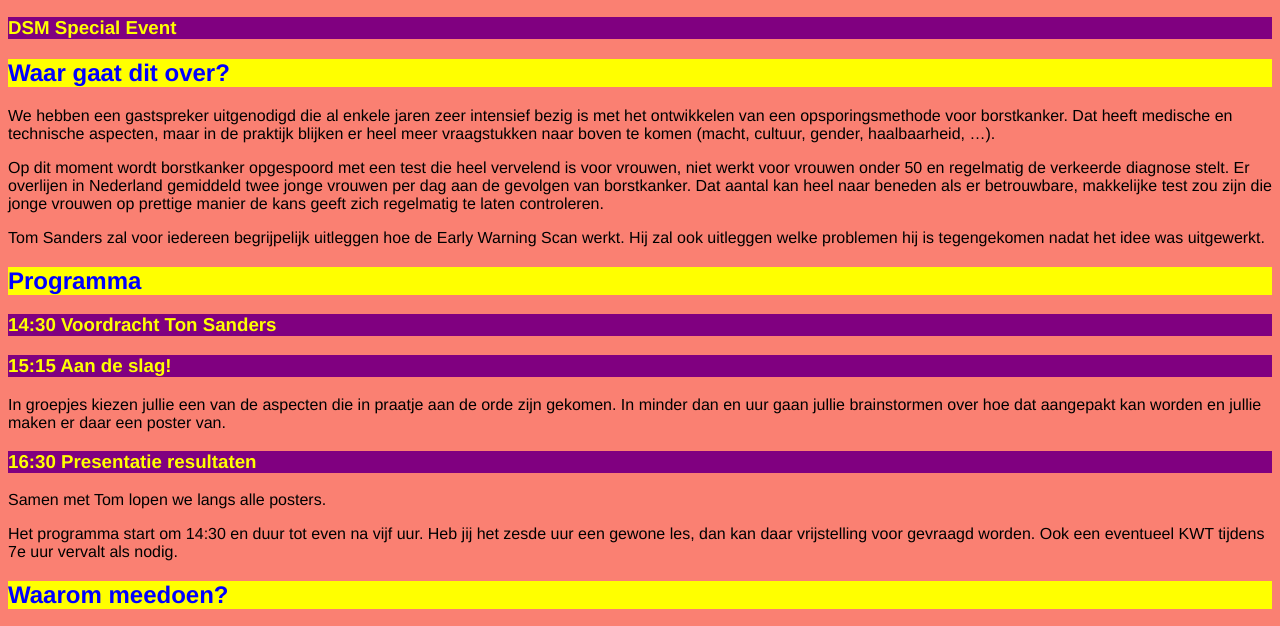
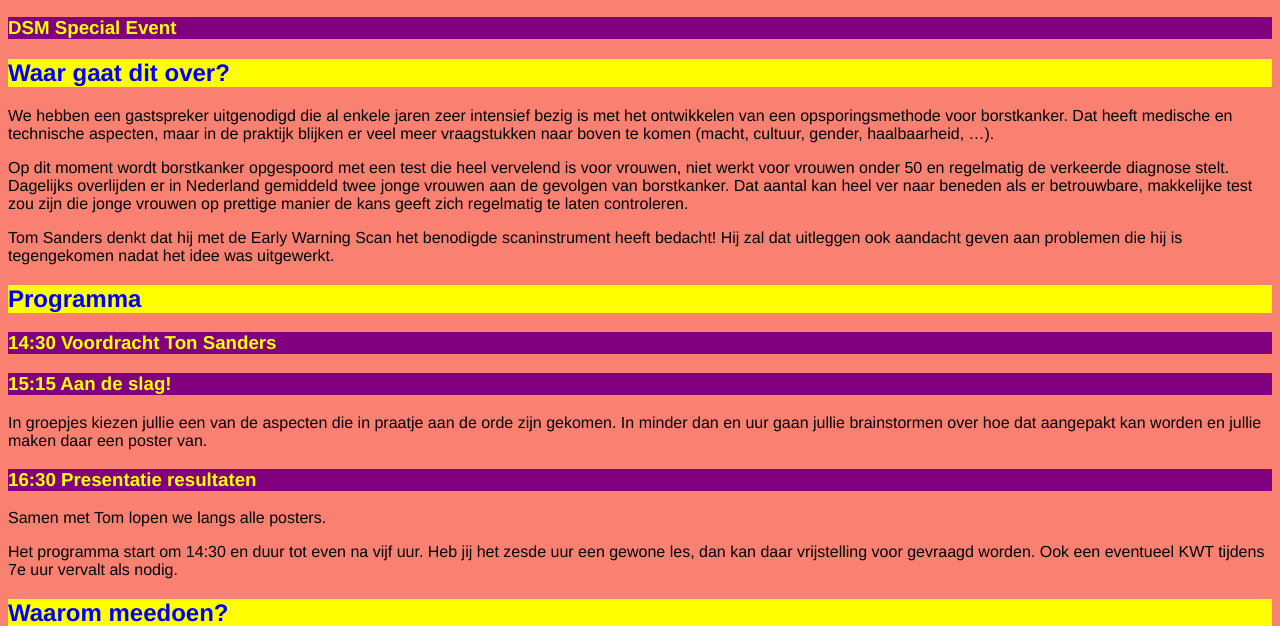
Before and after one commit to xota/eis, a plain HTML site: page index.html in a window 1280 px wide. Shown: the part 111-737 px from the top of the page. Drawn offline with Linux system fonts and the light colour scheme.

Commit message:
Update index.html

```diff
--- a/index.html
+++ b/index.html
@@ -12,13 +12,13 @@
 <h3>DSM Special Event</h3>
 
 <h2>Waar gaat dit over?</h2>
-  <p>We hebben een gastspreker uitgenodigd die al enkele jaren zeer intensief bezig is met het ontwikkelen van een opsporingsmethode voor borstkanker. Dat heeft medische en technische aspecten, maar in de praktijk blijken er heel meer vraagstukken naar boven te komen (macht, cultuur, gender, haalbaarheid, …).</p>
-  <p>Op dit moment wordt borstkanker opgespoord met een test die heel vervelend is voor vrouwen, niet werkt voor vrouwen onder 50 en regelmatig de verkeerde diagnose stelt. Er overlijen in Nederland gemiddeld twee jonge vrouwen per dag aan de gevolgen van borstkanker. Dat aantal kan heel naar beneden als er betrouwbare, makkelijke test zou zijn die jonge vrouwen op prettige manier de kans geeft zich regelmatig te laten controleren.</p>
-  <p>Tom Sanders zal voor iedereen begrijpelijk uitleggen hoe de Early Warning Scan werkt. Hij zal ook uitleggen welke problemen hij is tegengekomen nadat het idee was uitgewerkt.</p>
+  <p>We hebben een gastspreker uitgenodigd die al enkele jaren zeer intensief bezig is met het ontwikkelen van een opsporingsmethode voor borstkanker. Dat heeft medische en technische aspecten, maar in de praktijk blijken er veel meer vraagstukken naar boven te komen (macht, cultuur, gender, haalbaarheid, …).</p>
+  <p>Op dit moment wordt borstkanker opgespoord met een test die heel vervelend is voor vrouwen, niet werkt voor vrouwen onder 50 en regelmatig de verkeerde diagnose stelt. Dagelijks overlijden er in Nederland gemiddeld twee jonge vrouwen aan de gevolgen van borstkanker. Dat aantal kan heel ver naar beneden als er betrouwbare, makkelijke test zou zijn die jonge vrouwen op prettige manier de kans geeft zich regelmatig te laten controleren.</p>
+  <p>Tom Sanders denkt dat hij met de Early Warning Scan het benodigde scaninstrument heeft bedacht! Hij zal dat uitleggen ook aandacht geven aan problemen die hij is tegengekomen nadat het idee was uitgewerkt.</p>
 <h2>Programma</h2>
     <h3>14:30 Voordracht Ton Sanders</h3>
     <h3>15:15 Aan de slag!</h3>
-    In groepjes kiezen jullie een van de aspecten die in praatje aan de orde zijn gekomen. In minder dan en uur gaan jullie brainstormen over hoe dat aangepakt kan worden en jullie maken er daar een poster van.
+    In groepjes kiezen jullie een van de aspecten die in praatje aan de orde zijn gekomen. In minder dan en uur gaan jullie brainstormen over hoe dat aangepakt kan worden en jullie maken daar een poster van.
     <h3>16:30 Presentatie resultaten</h3>
     Samen met Tom lopen we langs alle posters.
   <p>Het programma start om 14:30 en duur tot even na vijf uur. Heb jij het zesde uur een gewone les, dan kan daar vrijstelling voor gevraagd worden. Ook een eventueel KWT tijdens 7e uur vervalt als nodig.</p>
```
